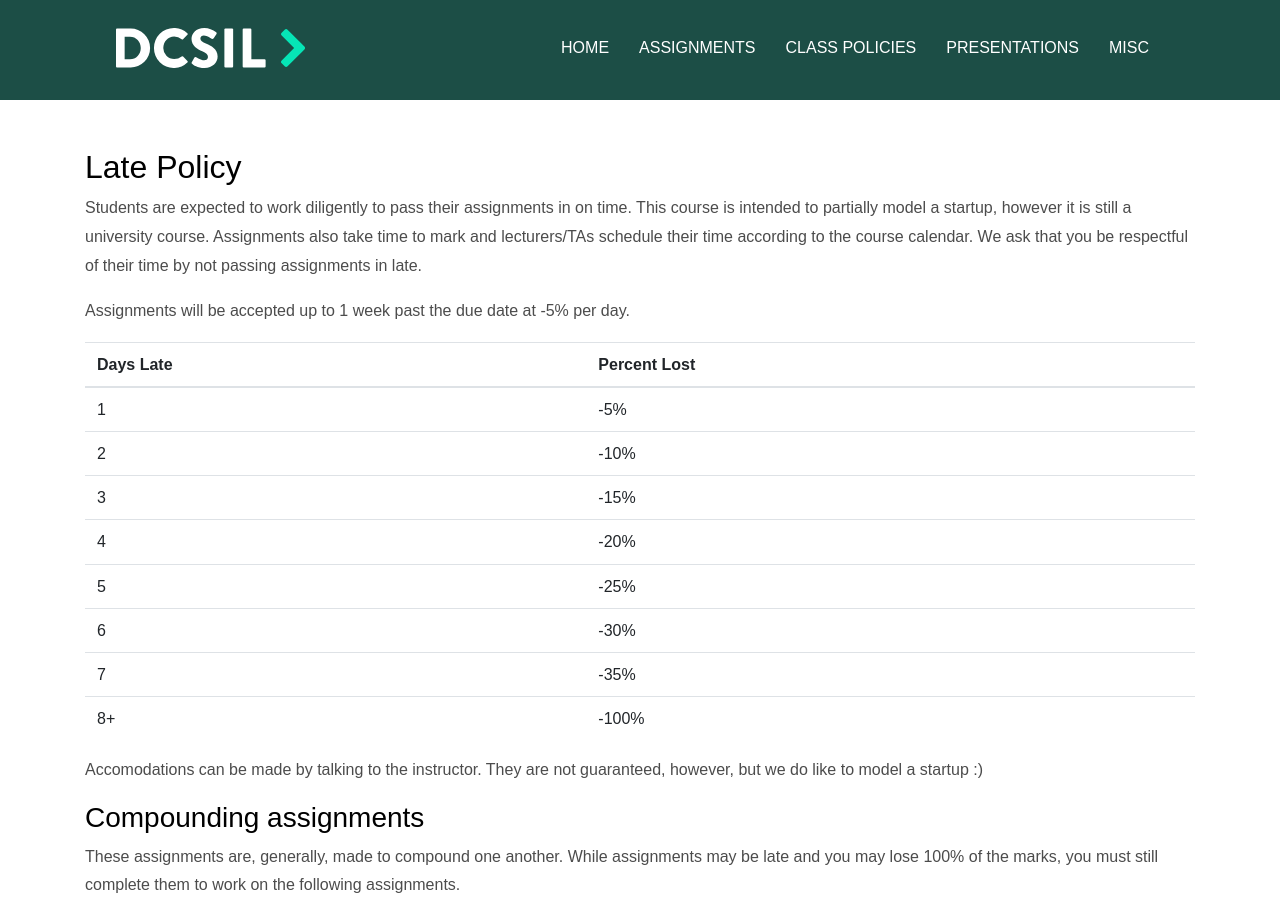
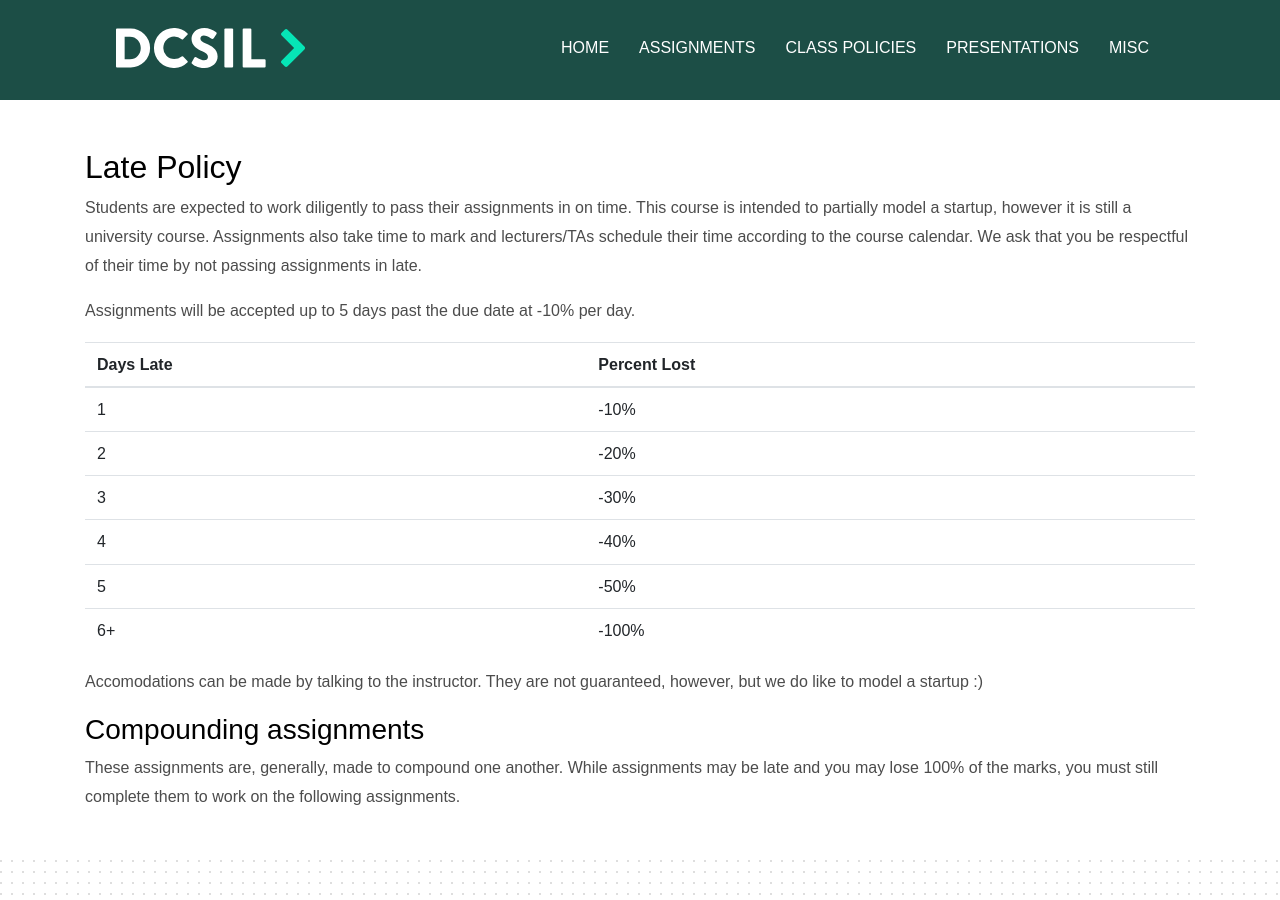
Before and after one commit to dcsil/CSC491, a Jekyll site: the page built from policies/late_policy.md, in a window 1280 px wide and 900 px high. Built offline with Jekyll 4.4.1, drawn with Linux system fonts in a browser that asks for light colours; our own code applies the rules of GitHub Pages for plain Markdown files.

Commit message:
Update late_policy.md

```diff
--- a/policies/late_policy.md
+++ b/policies/late_policy.md
@@ -3,19 +3,17 @@ Late Policy
 
 Students are expected to work diligently to pass their assignments in on time. This course is intended to partially model a startup, however it is still a university course. Assignments also take time to mark and lecturers/TAs schedule their time according to the course calendar. We ask that you be respectful of their time by not passing assignments in late.
 
-Assignments will be accepted up to 1 week past the due date at -5% per day.
+Assignments will be accepted up to 5 days past the due date at -10% per day.
 
 
 | Days Late | Percent Lost |
 | --- | --- |
-| 1 | -5% |
-| 2 | -10% |
-| 3 | -15% |
-| 4 | -20% |
-| 5 | -25% |
-| 6 | -30% |
-| 7 | -35% |
-| 8+ | -100% |
+| 1 | -10% |
+| 2 | -20% |
+| 3 | -30% |
+| 4 | -40% |
+| 5 | -50% |
+| 6+ | -100% |
 
 Accomodations can be made by talking to the instructor. They are not guaranteed, however, but we do like to model a startup :)
 
```
